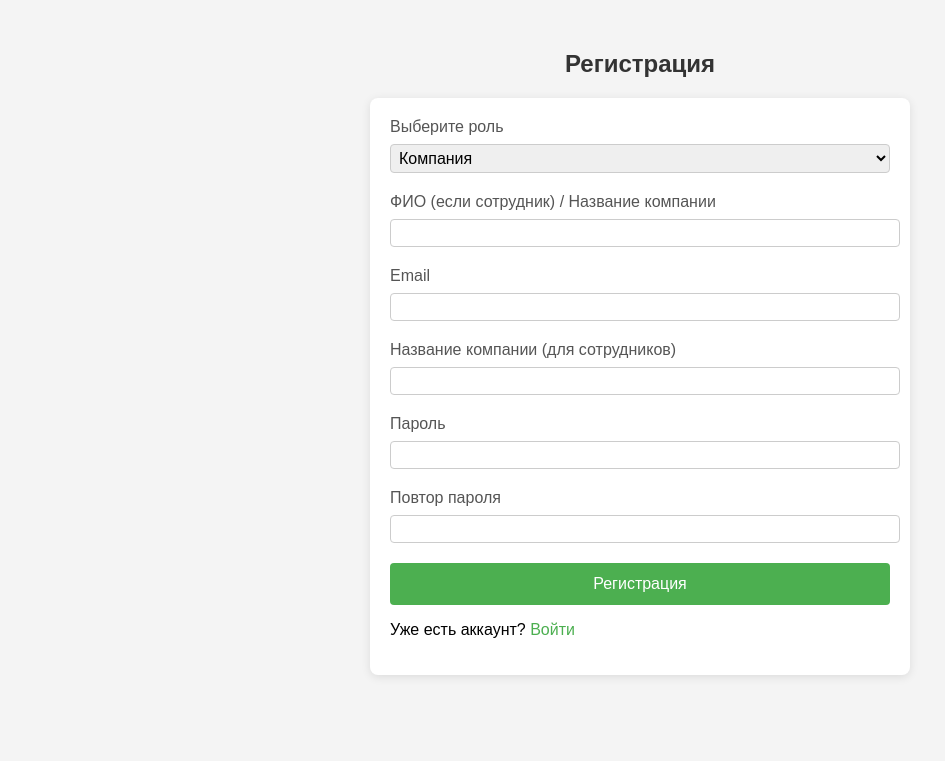
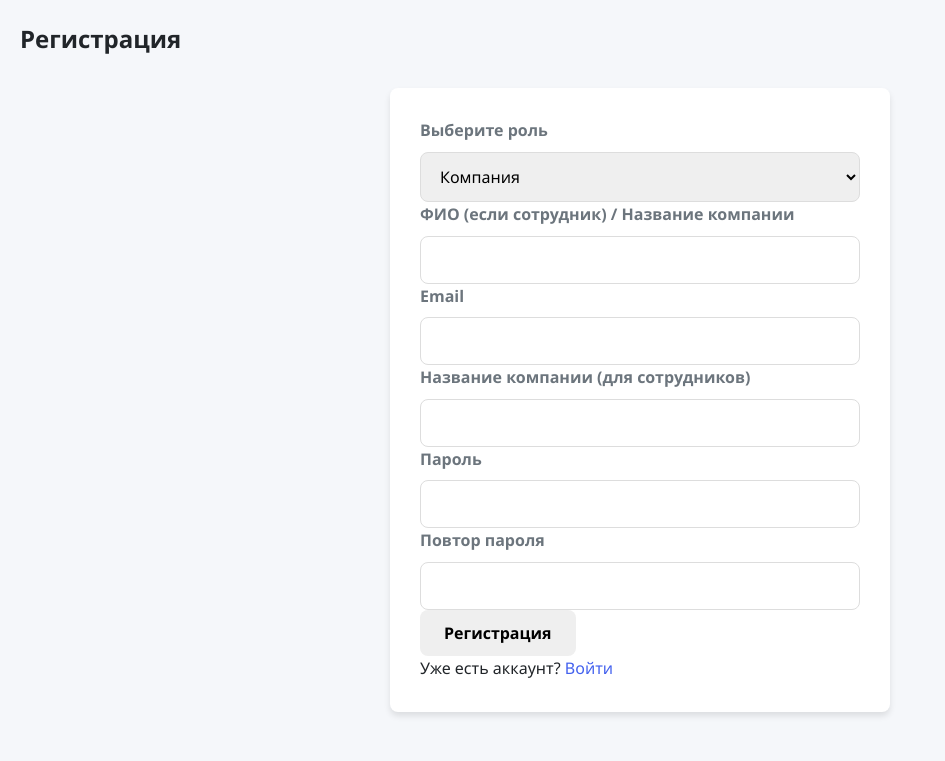
Before and after one commit to TWiSTeD707/work-team, a Flask app: page /register in a window 1280 px wide. Shown: the top 761 px of the page, without its empty margins (0-945 px from the left). Run offline with Flask 3, Linux system fonts and the light colour scheme.

Commit message:
Update style2.css

```diff
--- a/static/style2.css
+++ b/static/style2.css
@@ -1,129 +1,312 @@
 /* Общие стили */
-body {
-    font-family: Arial, sans-serif;
-    background-color: #f4f4f4;
+:root {
+    --primary-color: #4361ee;
+    --primary-dark: #3a56d4;
+    --secondary-color: #3f37c9;
+    --accent-color: #4cc9f0;
+    --light-color: #f8f9fa;
+    --dark-color: #212529;
+    --gray-color: #6c757d;
+    --light-gray: #e9ecef;
+    --success-color: #28a745;
+    --warning-color: #ffc107;
+    --danger-color: #dc3545;
+    --border-radius: 8px;
+    --box-shadow: 0 4px 6px rgba(0, 0, 0, 0.1);
+    --transition: all 0.3s ease;
+}
+
+* {
     margin: 0;
     padding: 0;
+    box-sizing: border-box;
+    font-family: 'Segoe UI', Tahoma, Geneva, Verdana, sans-serif;
 }
 
-h2 {
-    text-align: center;
-    color: #333;
-    margin-top: 50px;
+body {
+    background-color: #f5f7fa;
+    color: var(--dark-color);
+    line-height: 1.6;
+    padding: 20px;
 }
 
-/* Форма */
+h1, h2, h3, h4 {
+    color: var(--dark-color);
+    margin-bottom: 1rem;
+}
+
+a {
+    text-decoration: none;
+    color: var(--primary-color);
+    transition: var(--transition);
+}
+
+a:hover {
+    color: var(--secondary-color);
+}
+
+/* Контейнеры и карточки */
+.container {
+    max-width: 1200px;
+    margin: 0 auto;
+    padding: 20px;
+}
+
+.card {
+    background: white;
+    border-radius: var(--border-radius);
+    box-shadow: var(--box-shadow);
+    padding: 25px;
+    margin-bottom: 20px;
+}
+
+/* Формы */
 form {
-    width: 90%;
     max-width: 500px;
-    margin: 0 auto;
-    background-color: white;
-    padding: 20px;
-    border-radius: 8px;
-    box-shadow: 0 2px 10px rgba(0, 0, 0, 0.1);
+    margin: 30px auto;
+    background: white;
+    padding: 30px;
+    border-radius: var(--border-radius);
+    box-shadow: var(--box-shadow);
+}
+
+.form-group {
+    margin-bottom: 20px;
 }
 
 label {
     display: block;
     margin-bottom: 8px;
-    color: #555;
+    font-weight: 600;
+    color: var(--gray-color);
 }
 
-input[type="text"], input[type="email"], input[type="password"], select {
+input[type="text"],
+input[type="email"],
+input[type="password"],
+select {
     width: 100%;
-    padding: 4px;
-    margin-bottom: 20px;
-    border: 1px solid #ccc;
-    border-radius: 4px;
+    padding: 12px 15px;
+    border: 1px solid #ddd;
+    border-radius: var(--border-radius);
+    font-size: 16px;
+    transition: var(--transition);
+}
+
+input[type="text"]:focus,
+input[type="email"]:focus,
+input[type="password"]:focus,
+select:focus {
+    border-color: var(--primary-color);
+    outline: none;
+    box-shadow: 0 0 0 3px rgba(67, 97, 238, 0.2);
+}
+
+/* Кнопки */
+.btn {
+    display: inline-block;
+    padding: 12px 24px;
+    border-radius: var(--border-radius);
+    font-weight: 600;
+    text-align: center;
+    cursor: pointer;
+    transition: var(--transition);
+    border: none;
     font-size: 16px;
 }
 
-input[type="submit"] {
-    width: 100%;
-    padding: 12px;
-    background-color: #4CAF50;
-    color: white;
-    border: none;
-    border-radius: 4px;
-    font-size: 16px;
-    cursor: pointer;
-    transition: background-color 0.3s ease;
-}
-
-input[type="submit"]:hover {
-    background-color: #45a049;
-}
-
-a {
-    color: #4CAF50;
-    text-decoration: none;
-}
-
-a:hover {
-    text-decoration: underline;
-}
-
-.btn {
-    display: inline-block;
-    text-align: center;
-    padding: 12px 24px;
-    border-radius: 4px;
-    font-size: 16px;
-    cursor: pointer;
-}
-
-.blue {
-    background-color: #007bff;
+.btn-primary {
+    background-color: var(--primary-color);
     color: white;
 }
 
-.green {
-    background-color: #28a745;
+.btn-primary:hover {
+    background-color: var(--primary-dark);
+    transform: translateY(-2px);
+}
+
+.btn-secondary {
+    background-color: white;
+    color: var(--primary-color);
+    border: 1px solid var(--primary-color);
+}
+
+.btn-secondary:hover {
+    background-color: var(--light-gray);
+}
+
+.btn-success {
+    background-color: var(--success-color);
     color: white;
 }
 
-.blue:hover {
-    background-color: #0056b3;
-}
-
-.green:hover {
+.btn-success:hover {
     background-color: #218838;
 }
 
-/* Выдвижная панель */
-.role-select-wrapper {
+.btn-danger {
+    background-color: var(--danger-color);
+    color: white;
+}
+
+.btn-danger:hover {
+    background-color: #c82333;
+}
+
+.btn-warning {
+    background-color: var(--warning-color);
+    color: var(--dark-color);
+}
+
+.btn-warning:hover {
+    background-color: #e0a800;
+}
+
+.btn-blue {
+    background-color: var(--primary-color);
+    color: white;
+}
+
+.btn-blue:hover {
+    background-color: var(--secondary-color);
+}
+
+.btn-green {
+    background-color: var(--success-color);
+    color: white;
+}
+
+.btn-green:hover {
+    background-color: #218838;
+}
+
+.btn-red {
+    background-color: var(--danger-color);
+    color: white;
+}
+
+.btn-red:hover {
+    background-color: #c82333;
+}
+
+/* Панели управления */
+.dashboard {
+    display: grid;
+    grid-template-columns: 1fr 1fr;
+    gap: 30px;
+    margin: 30px 0;
+}
+
+.dashboard .left,
+.dashboard .right {
+    background: white;
+    padding: 25px;
+    border-radius: var(--border-radius);
+    box-shadow: var(--box-shadow);
+}
+
+.dashboard .left {
+    display: flex;
+    flex-direction: column;
+    gap: 15px;
+}
+
+.dashboard .right {
+    display: flex;
+    flex-direction: column;
+    gap: 15px;
+}
+
+/* Списки */
+ul {
+    list-style: none;
+    margin: 20px 0;
+}
+
+li {
+    background: white;
+    padding: 15px;
+    margin-bottom: 10px;
+    border-radius: var(--border-radius);
+    box-shadow: var(--box-shadow);
     display: flex;
     justify-content: space-between;
+    align-items: center;
+}
+
+/* Утилиты */
+.text-center {
+    text-align: center;
+}
+
+.mt-20 {
+    margin-top: 20px;
+}
+
+.mb-20 {
     margin-bottom: 20px;
 }
 
-.role-select-wrapper label {
-    font-size: 18px;
-    color: #333;
+/* Адаптивность */
+@media (max-width: 768px) {
+    .dashboard {
+        grid-template-columns: 1fr;
+    }
+
+    form {
+        padding: 20px;
+    }
 }
 
-.role-select {
-    display: flex;
-    justify-content: space-between;
+@media (max-width: 480px) {
+    body {
+        padding: 10px;
+    }
+
+    .btn {
+        width: 100%;
+        margin-bottom: 10px;
+    }
+
+    .dashboard .left,
+    .dashboard .right {
+        padding: 15px;
+    }
 }
 
-.role-select select {
-    padding: 10px;
-    border: 1px solid #ccc;
-    border-radius: 4px;
+.flash-messages {
+    position: fixed;
+    top: 20px;
+    right: 20px;
+    z-index: 1000;
 }
 
-/* Скрытые элементы для различных ролей */
-.company-fields, .employee-fields {
-    display: none;
+.alert {
+    padding: 15px;
+    margin-bottom: 10px;
+    border-radius: 4px;
+    color: white;
+    animation: slideIn 0.5s forwards;
 }
 
-/* Показываем поля для компании, если выбрана эта роль */
-.company-role .company-fields {
-    display: block;
+.alert-success {
+    background-color: var(--success-color);
 }
 
-/* Показываем поля для сотрудника, если выбрана эта роль */
-.employee-role .employee-fields {
-    display: block;
+.alert-danger {
+    background-color: var(--danger-color);
 }
+
+.alert-warning {
+    background-color: var(--warning-color);
+    color: var(--dark-color);
+}
+
+.alert-info {
+    background-color: var(--accent-color);
+}
+
+@keyframes slideIn {
+    from { transform: translateX(100%); }
+    to { transform: translateX(0); }
+}
```
